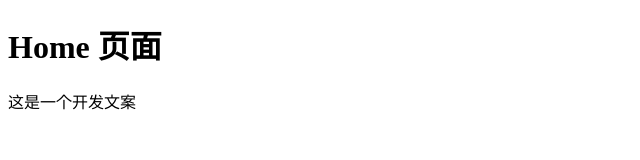
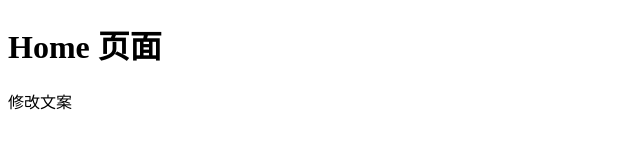
Before and after one commit to katteXu/git-pro, a plain HTML site: page home.html in a window 1280 px wide. Shown: the whole page, without its empty margins (0-640 px from the left). Drawn offline with Linux system fonts and the light colour scheme.

Commit message:
home页文案修改

```diff
--- a/home.html
+++ b/home.html
@@ -10,7 +10,7 @@
 
 <body>
     <h1>Home 页面</h1>
-    <div>这是一个开发文案</div>
+    <div>修改文案</div>
 </body>
 
 </html>
```
